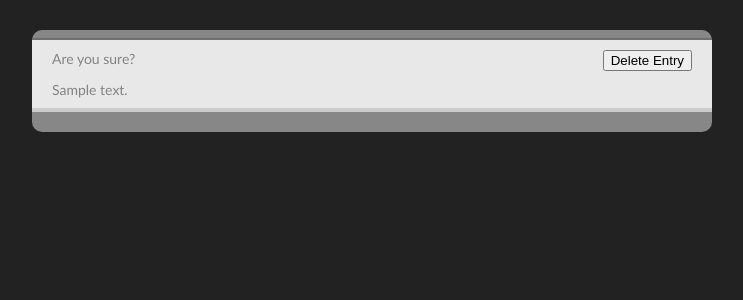
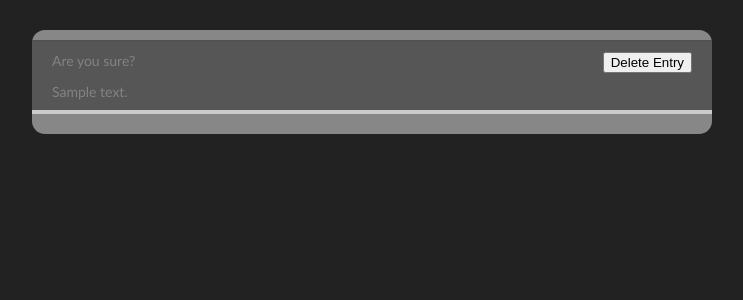
Before and after one commit to trey/chiplog, a Django app: template chiplog/templates/delete.html in a window 1280 px wide. Shown: the top 300 px of the page, without its empty margins (268-1011 px from the left). Run offline with Django 3.2, Linux system fonts and the light colour scheme; the template is opened without the code that fills it: most values are stand-ins (such as "Sample title", 1, 10 or a date in 2020); some libraries are stand-ins or nearby versions.

Commit message:
Rounded container corners more, set link and form colors based on my Photoshop mockup.

```diff
--- a/chiplog/static/css/screen.css
+++ b/chiplog/static/css/screen.css
@@ -101,19 +101,18 @@
   width: 680px;
   margin: 30px auto;
   padding-bottom: 20px;
-  -moz-border-radius: 10px;
-  -webkit-border-radius: 10px;
+  -moz-border-radius: 13px;
+  -webkit-border-radius: 13px;
   background: #878787; }
 
 #header {
-  padding: 5px 19px 3px 17px;
-  border-bottom: 2px solid #6f6f6f; }
+  padding: 5px 19px 5px 17px;
+  border-bottom: 2px solid #515151; }
   #header form {
     float: right; }
 
 #main {
   clear: both;
-  padding-top: 10px;
   background: #E8E8E8;
   color: #838383; }
   #main #entries {
@@ -141,15 +140,21 @@
   color: #888; }
 
 #main form {
-  padding: 0 20px;
+  padding: 10px 20px 0;
   padding-bottom: 0;
-  border-bottom: 4px solid #ccc; }
+  border-bottom: 4px solid #ccc;
+  background: #565656; }
+  #main form a {
+    font-size: 11px;
+    color: #a2a2a2; }
   #main form div {
     margin-bottom: 10px; }
   #main form .tags {
     float: left; }
   #main form .button {
     float: right; }
+    #main form .button input {
+      width: 150px; }
   #main form textarea {
     width: 638px; }
   #main form .errorlist {
```
Also changed, not shown: chiplog/static/css/sass/site/forms.sass (+9 -1 lines), chiplog/static/css/sass/site/main.sass (+4 -5 lines).
